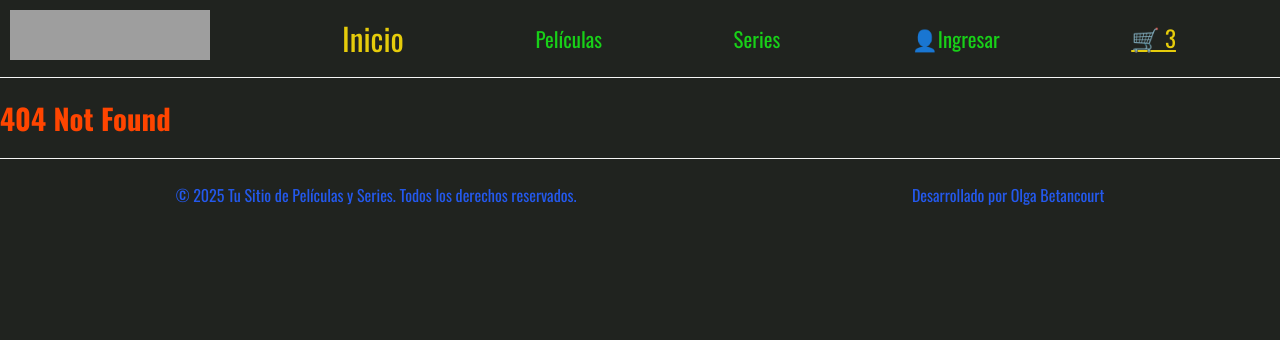
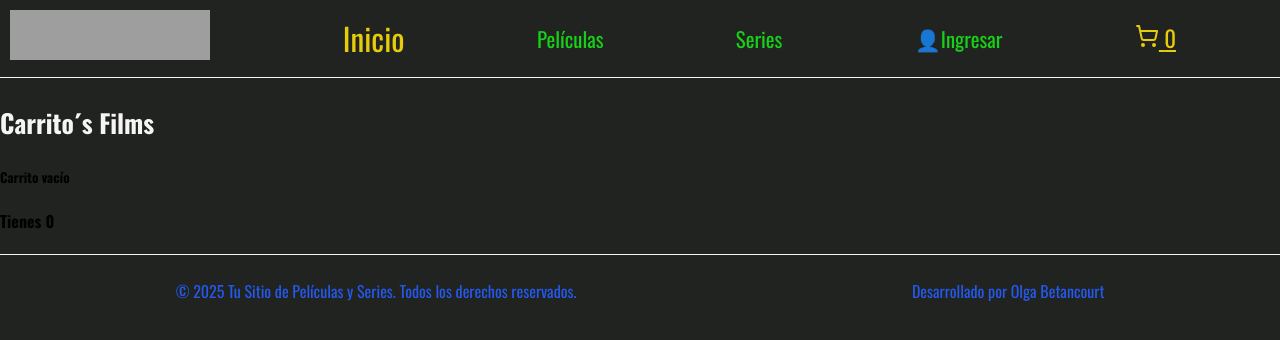
Before and after one commit to blom31/creaTuLandingBetancourt, a React (Vite) app: page /cart in a window 1280 px wide. Before the commit this address had no page. Shown: the top 340 px of the page. Built offline with nearby package versions, Linux system fonts and the light colour scheme; grey boxes are pictures that could not be loaded.

Commit message:
Implementacion de Contex Api en los componente Cart/CartWidget

```diff
--- a/src/App.jsx
+++ b/src/App.jsx
@@ -2,6 +2,7 @@ import { Routes, Route } from "react-router-dom";
 import { NavBar } from "./components/NavBar/NavBar.jsx";
 import { ItemListContainer } from "./components/ItemListContainer/ItemListContainer.jsx";
 import { ItemDetailContainer } from "./components/ItemDetailContainer/ItemDetailContainer.jsx";
+import { Cart } from "./components/Cart/Cart.jsx";
 import { Footer } from "./components/Footer/Footer.jsx";
 import "./css/styles.css";
 
@@ -18,6 +19,7 @@ function App() {
         />
 
         <Route path="/item/:itemId" element={<ItemDetailContainer />} />
+        <Route path="/cart" element={<Cart />} />
         <Route path="*" element={<h1>404 Not Found</h1>} />
       </Routes>
       <Footer />
--- /dev/null
+++ b/src/components/Cart/Cart.jsx
@@ -0,0 +1,14 @@
+import { useContext } from "react";
+import { CartContext } from "../../provider/CartProvider";
+
+export function Cart() {
+  const cantidad = useContext(CartContext);
+
+  return (
+    <div>
+      <h3>Carrito´s Films</h3>
+      <h5>Carrito vacío</h5>
+      <h4>Tienes {cantidad.cantidad}</h4>
+    </div>
+  );
+}
--- a/src/components/CartWidget/CartWidget.jsx
+++ b/src/components/CartWidget/CartWidget.jsx
@@ -1,9 +1,15 @@
 import { NavLink } from "react-router-dom";
+import { ShoppingCart } from "lucide-react";
+import { useContext } from "react";
+import { CartContext } from "../../provider/CartProvider";
 
 export function CartWidget() {
+  const result = useContext(CartContext);
+
+  console.log(result);
   return (
-    <NavLink to="/cartWidget" className="cart_widget ">
-      🛒 <span>3</span>
+    <NavLink to="/cart" className="cart_widget ">
+      <ShoppingCart /> {result.cantidad}
     </NavLink>
   );
 }
--- a/src/components/ItemDetail/ItemDetail.jsx
+++ b/src/components/ItemDetail/ItemDetail.jsx
@@ -1,4 +1,14 @@
+import { Plus } from "lucide-react";
+import { useContext } from "react";
+import { CartContext } from "../../provider/CartProvider";
+
 export function ItemDetail({ pelicula }) {
+  const cantidad = useContext(CartContext);
+
+  const handleClick = () => {
+    cantidad.setCantidad(cantidad.cantidad + 1);
+  };
+
   return (
     <div className="item_detail">
       <div className="item_img_container">
@@ -21,7 +31,10 @@ export function ItemDetail({ pelicula }) {
         </p>
         <div className="item_actions">
           <button className="btn-primary">Comprar ahora</button>
-          <button className="btn-primary">Agregar al carrito</button>
+          <button className="btn-primary" onClick={handleClick}>
+            <Plus />
+            Agregar al carrito
+          </button>
         </div>
       </div>
     </div>
--- a/src/main.jsx
+++ b/src/main.jsx
@@ -1,13 +1,15 @@
 import { BrowserRouter } from "react-router-dom";
 import { StrictMode } from "react";
 import { createRoot } from "react-dom/client";
-
+import { CustomCartProvider } from "./provider/CartProvider.jsx";
 import App from "./App.jsx";
 
 createRoot(document.getElementById("root")).render(
   <StrictMode>
     <BrowserRouter>
-      <App />
+      <CustomCartProvider>
+        <App />
+      </CustomCartProvider>
     </BrowserRouter>
   </StrictMode>
 );
--- /dev/null
+++ b/src/provider/CartProvider.jsx
@@ -0,0 +1,13 @@
+import { Children, createContext } from "react";
+import { useState } from "react";
+export const CartContext = createContext();
+
+const CartProvider = CartContext.Provider;
+
+export function CustomCartProvider({ children }) {
+  const [cantidad, setCantidad] = useState(0);
+
+  const cart = { cantidad: cantidad, precio: 0, setCantidad: setCantidad };
+
+  return <CartProvider value={cart}>{children}</CartProvider>;
+}
```
